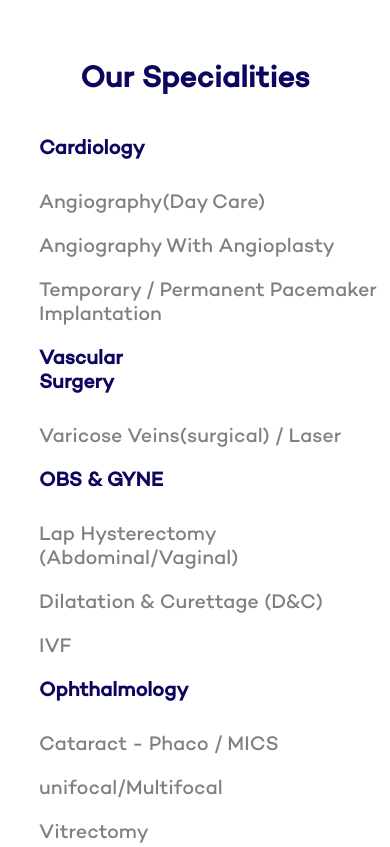
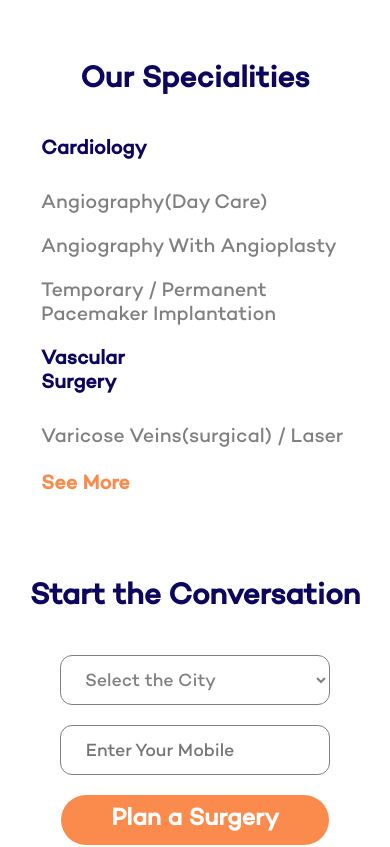
Before and after one commit to gorfadumesh/easy_aspataal, a React (Create React App) app: page /HospitalListing in a window 390 px wide. Shown: the part 8680-9527 px from the top of the page. Built offline with nearby package versions, Linux system fonts and the light colour scheme.

Commit message:
changes added

```diff
--- a/src/App.css
+++ b/src/App.css
@@ -879,6 +879,9 @@ hr.line {
   margin-top: 50px;
   /* width: 50%; */
   padding: 5px;
+}
+.speciality-mobile {
+  display: none;
 }
 .speciality-list {
   justify-content: space-evenly;
@@ -2096,4 +2099,19 @@ li {
   .ourTeam .i {
     padding: 0 40px 0 40px;
   }
-}
+  .speciality-desktop {
+    display: none;
+  }
+  .speciality-mobile {
+    display: block;
+  }
+  .speciality-list div {
+    margin: 0;
+  }
+  .see-more-btn {
+    color: #fb8b4c;
+    font-weight: bold;
+    cursor: pointer;
+    transition: all 0.2s cubic-bezier(0.4, 0, 0.2, 1);
+  }
+}
--- a/src/components/Speciality.js
+++ b/src/components/Speciality.js
@@ -1,12 +1,15 @@
-import React from 'react'
-import { div } from "react-bootstrap"
+import React, { useState } from 'react'
+import { Collapse } from "react-bootstrap"
 
 
 export default function Speciality() {
+    const [open, setOpen] = useState(false);
+
     return (
         <div className="speciality">
             <h1 className="about-heading"> Our Specialities</h1>
             <div className="speciality-container">
+                <div className="speciality-desktop">
                     <div className="speciality-list">
                         <div >
                             <a  >  <h3 className="spec-font" style={{ color: "#0C065E" }}>Cardiology </h3> </a>
@@ -19,9 +22,7 @@ export default function Speciality() {
                         <div>
                             <a  >  <h3 className="spec-font">Vascular Surgery</h3> </a>
                             <a href="./speciality">  <h5> Varicose Veins(surgical) / Laser</h5> </a>
-                        {/* <a href="./speciality">  <h5>Glaucoma</h5> </a>
-                        <a href="./speciality">  <h5>Glaucoma</h5> </a>
-                        <a href="./speciality">  <h5>Glaucoma</h5> </a>  */}
+
 
                         </div>
 
@@ -43,6 +44,96 @@ export default function Speciality() {
 
                     </div>
                     <div className="speciality-list">
+                        <div >
+                            <a  >  <h3 className="spec-font">Gen. Surgery</h3> </a>
+                            <a href="./speciality" >  <h5>Haemorrhoidectomy</h5> </a>
+                            <a href="./speciality">  <h5> Fistula repair</h5> </a>
+                            <a href="./speciality">  <h5>Fissurectomy</h5> </a>
+                            <a href="./speciality">  <h5>Appendectomy (OPEN) / (LAP)</h5> </a>
+                            <a href="./speciality">  <h5>Cholecystectomy (OPEN)/ (LAP)</h5> </a>
+                            <a href="./speciality">  <h5>Inguinal Herniorraphy / Hernioplasty</h5> </a>
+                            <a href="./speciality">  <h5>Umbilical Herniorraphy / Hernioplasty</h5> </a>
+                            <a href="./speciality">  <h5>Incisional Herniorraphy / Hernioplasty</h5> </a>
+                            <a href="./speciality">  <h5>Circumcision</h5> </a>
+                            <a href="./speciality">  <h5>Breast Lumpectomy</h5> </a>
+                            <a href="./speciality">  <h5> Hydrocele, Normal / Forcep Delivery</h5> </a>
+
+
+                        </div>
+                        <div>
+                            <a  >  <h3 className="spec-font">Orthopaedics </h3> </a>
+                            <a href="./speciality">  <h5>Total Knee Replacement (Unilateral)/ (Bilateral)</h5> </a>
+                            <a href="./speciality">  <h5> Hip Replacement (Unilateral) / (Bilateral)</h5> </a>
+                            <a href="./speciality">  <h5> Arthroscopic Surgery knee ( Other Than Acl) / Meniscectomy</h5> </a>
+                            <a href="./speciality">  <h5>ACL / MCL Reconstruction</h5> </a>
+                            <a href="./speciality">  <h5>Laminectomy/Discectomy</h5> </a>
+                            <a href="./speciality">  <h5>Carpal Tunnel Release</h5> </a>
+                            <a href="./speciality">  <h5>Close/ open Reduction of Fracture of Limbs and POP</h5> </a>
+
+                        </div>
+                        <div>
+                            <a  >  <h3 className="spec-font">Urology & Nephrology</h3> </a>
+                            <a href="./speciality">  <h5>Pcnl- Unilateral / Bilateral</h5> </a>
+                            <a href="./speciality">  <h5>TURP (HOLEP)</h5> </a>
+                            <a href="./speciality">  <h5>Cystoscopy Urs With Dj Stenting (Unilateral)</h5> </a>
+
+                        </div>
+                        <div>
+                            <a  >  <h3 className="spec-font" style={{ color: "#0C065E" }}>E.N.T</h3> </a>
+                            <a href="./speciality" >  <h5>Tonsillectomy / Adenotonsillectomy</h5> </a>
+                            <a href="./speciality">  <h5>Tympanoplasty</h5> </a>
+                            <a href="./speciality">  <h5>Septoplasty + Turbinoplasty / Conchoplasty</h5> </a>
+                            <a href="./speciality">  <h5>Nasal Polyps/ Sinusitis (Fess)</h5> </a>
+                            <a href="./speciality">  <h5>Cortical Mastoidectomy With Myringoplasty</h5> </a>
+                        </div>
+                    </div>
+
+                </div>
+                <div className="speciality-mobile">
+                    <div className="speciality-container">
+
+                        <div className="speciality-list">
+                            <div >
+                                <a  >  <h3 className="spec-font" style={{ color: "#0C065E" }}>Cardiology </h3> </a>
+                                <a href="./speciality" >  <h5>Angiography(Day Care)</h5> </a>
+                                <a href="./speciality" >  <h5>Angiography With Angioplasty</h5> </a>
+                                <a href="./speciality" >  <h5>Temporary / Permanent Pacemaker Implantation</h5> </a>
+
+
+                            </div>
+                            <div>
+                                <a  >  <h3 className="spec-font">Vascular Surgery</h3> </a>
+                                <a href="./speciality">  <h5> Varicose Veins(surgical) / Laser</h5> </a>
+
+
+                            </div>
+                            {!open ? <p className="see-more-btn" onClick={() => setOpen(!open)}
+                                aria-controls="example-collapse-text"
+                                aria-expanded={open}>
+                                See More
+                            </p> : ""}
+
+                            <Collapse in={open}>
+                                <div id="example-collapse-text">
+
+
+                                    <div>
+                                        <a  >  <h3 className="spec-font">OBS & GYNE</h3> </a>
+                                        <a href="./speciality">  <h5> Lap Hysterectomy (Abdominal/Vaginal)</h5> </a>
+                                        <a href="./speciality">  <h5>Dilatation & Curettage (D&C)</h5> </a>
+                                        <a href="./speciality">  <h5>IVF</h5> </a>
+                                    </div>
+                                    <div>
+                                        <a  >  <h3 className="spec-font">Ophthalmology </h3> </a>
+                                        <a href="./speciality">  <h5> Cataract - Phaco / MICS</h5> </a>
+                                        <a href="./speciality">  <h5> unifocal/Multifocal</h5> </a>
+                                        <a href="./speciality">  <h5>Vitrectomy</h5> </a>
+                                        <a href="./speciality">  <h5>Glaucoma</h5> </a>
+
+                                    </div>
+
+
+
                                     <div>
                                         <a  >  <h3 className="spec-font">Gen. Surgery</h3> </a>
                                         <a href="./speciality" >  <h5>Haemorrhoidectomy</h5> </a>
@@ -86,46 +177,20 @@ export default function Speciality() {
                                         <a href="./speciality">  <h5>Cortical Mastoidectomy With Myringoplasty</h5> </a>
                                     </div>
 
-                    {/* <div>
-                        <a  >  <h3 className="spec-font">Speciality 1</h3> </a>
-                        <a  >  <h5>Hyteroscopy</h5> </a>
-                        <a  >  <h5>Hyteroscopy</h5> </a>
-                        <a  >  <h5>Hyteroscopy</h5> </a>
-                        <a  >  <h5>Hyteroscopy</h5> </a>
-                        <a  >  <h5>Hyteroscopy</h5> </a>
-                        <a  >  <h5>Hyteroscopy</h5> </a>
                                 </div>
-                    <div>
-                        <a  >  <h3 className="spec-font">Speciality 1</h3> </a>
-                        <a  >  <h5>Hyteroscopy</h5> </a>
-                        <a  >  <h5>Hyteroscopy</h5> </a>
-                        <a  >  <h5>Hyteroscopy</h5> </a>
-                        <a  >  <h5>Hyteroscopy</h5> </a>
-                        <a  >  <h5>Hyteroscopy</h5> </a>
-                        <a  >  <h5>Hyteroscopy</h5> </a>
+
+                            </Collapse>
+
+                            {/* {open ? <button onClick={() => setOpen(!open)}
+                                aria-controls="example-collapse-text"
+                                aria-expanded={open}>
+                                See Less
+                            </button> : ""} */}
                         </div>
-                    <div>
-                        <a  >  <h3 className="spec-font">Speciality 1</h3> </a>
-                        <a  >  <h5>Hyteroscopy</h5> </a>
-                        <a  >  <h5>Hyteroscopy</h5> </a>
-                        <a  >  <h5>Hyteroscopy</h5> </a>
-                        <a  >  <h5>Hyteroscopy</h5> </a>
-                        <a  >  <h5>Hyteroscopy</h5> </a>
-                        <a  >  <h5>Hyteroscopy</h5> </a>
                     </div>
-                    <div>
-                        <a  >  <h3 className="spec-font">Speciality 1</h3> </a>
-                        <a  >  <h5>Hyteroscopy</h5> </a>
-                        <a  >  <h5>Hyteroscopy</h5> </a>
-                        <a  >  <h5>Hyteroscopy</h5> </a>
-                        <a  >  <h5>Hyteroscopy</h5> </a>
-                        <a  >  <h5>Hyteroscopy</h5> </a>
-                        <a  >  <h5>Hyteroscopy</h5> </a>
-                    </div> */}
-
                 </div>
 
             </div>
-        </div>
+        </div >
     )
 }
```
Lines whose indentation alone changed are shown as unchanged.
